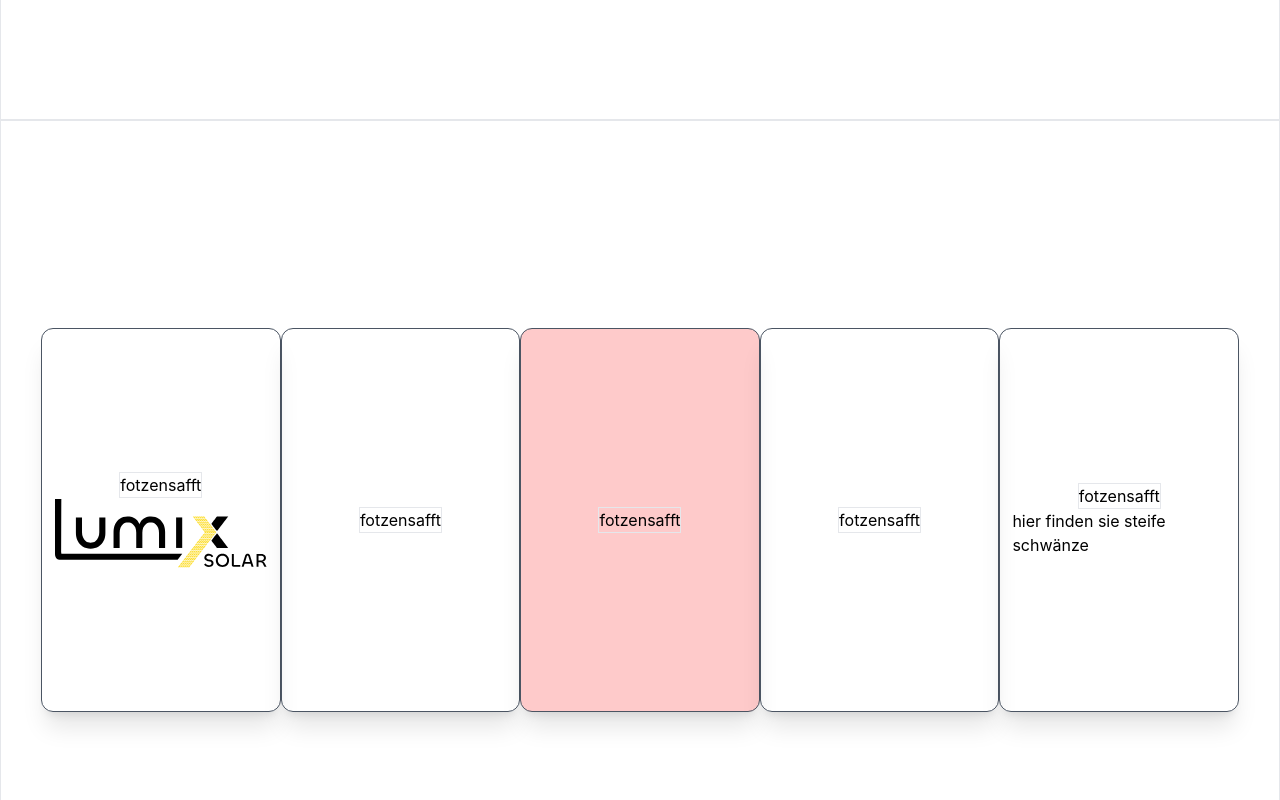
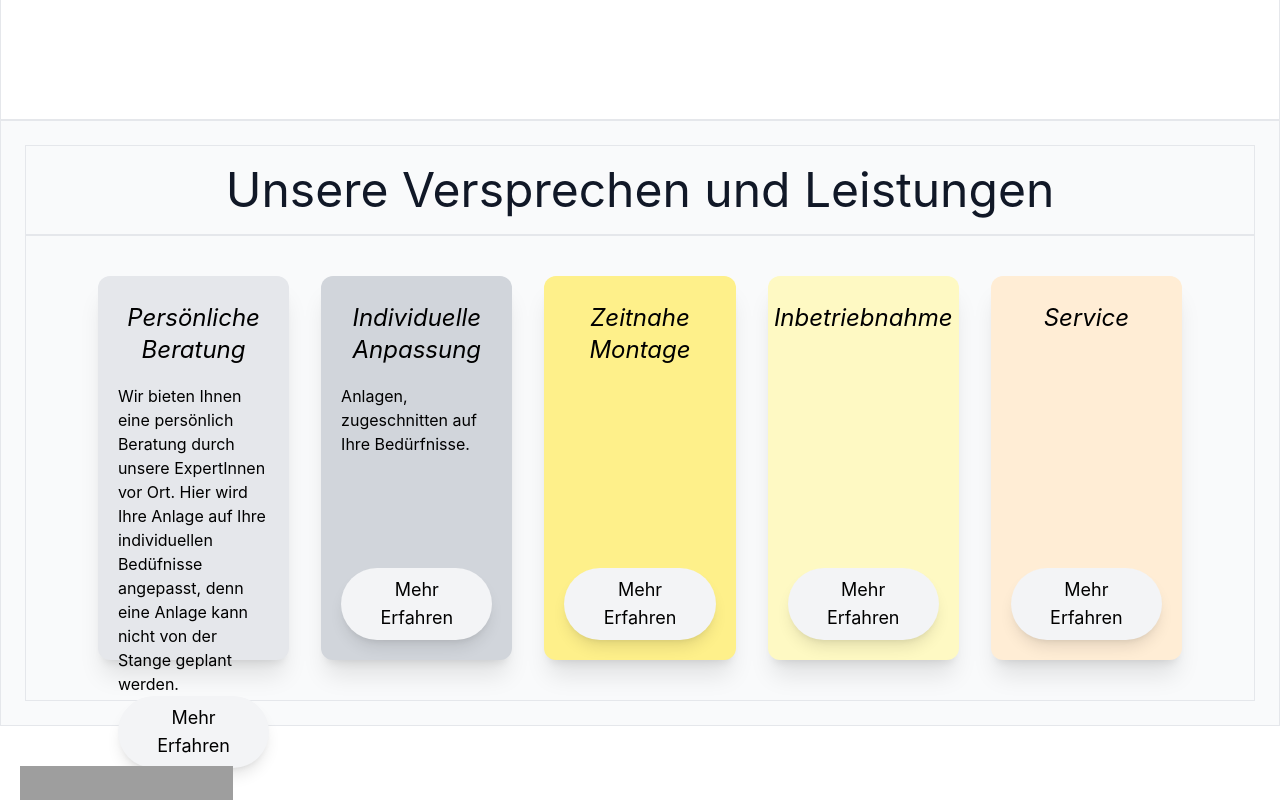
Before and after one commit to oskarlatussek/Lumix-website-new, a Next.js app: page / in a window 1280 px wide. Shown: the part 680-1480 px from the top of the page. Built offline with nearby package versions, Linux system fonts and the light colour scheme; grey boxes are pictures that could not be loaded.

Commit message:
dsdf. serv

```diff
--- a/components/Card.tsx
+++ b/components/Card.tsx
@@ -1,17 +1,23 @@
-const Card = ({title,text,classes,img_src}:any) => {
+const Card = ({ title, text, classes, img_src, button }: any) => {
 
     return (
 
 
-        <div className={`border w-72 h-96 ${classes} rounded-xl border-gray-600 shadow-xl hover:scale-105 transition duration-100 ease-in-out p-3 flex flex-col items-center justify-center`}>
-            <p className="border">
-            {title}
+        <div className={`w-1/6 h-96 ${classes} justify-between rounded-xl shadow-xl hover:scale-105 transition duration-100 ease-in-out p-5 flex flex-col items-center `}>
+            <div className="flex flex-col space-y-3">
+                <p className="text-2xl text-center object-top font-WorkSans italic py-1.5">
+                    {title}
 
-            </p>
-            <p>
-            {text}
-            </p>
+                </p>
+                <p className="text-base font-WorkSans">
+                    {text}
+                </p>
+            </div>
             <img src={img_src} alt="" />
+            <div className=" bg-gray-100 p-2 px-4 text-lg font-WorkSans shadow-lg text-center rounded-full">
+                {button}
+            </div>
+
 
 
 
--- a/components/Promiss.tsx
+++ b/components/Promiss.tsx
@@ -3,14 +3,20 @@ import Card from "./Card"
 const Promiss = () => {
 
     return (
-        <div className="border w-full min-h-screen flex justify-evenly p-10 items-center">
+        <div className="w-full border h-full p-6 bg-gray-50 ">
+<p className="border text-center font-WorkSans pt-5 pb-5 text-5xl font-normal antialiased text-gray-900">
+                Unsere Versprechen und Leistungen
+            </p>
+
+        <div className="border w-full flex justify-evenly p-10 items-center">
 
 
-        <Card title="fotzensafft" text="" img_src="/Logos/lumix-logo_gr.svg"/>
-        <Card title="fotzensafft" text=""/>
-        <Card title="fotzensafft" text="" classes="bg-red-200"/>
-        <Card title="fotzensafft" text=""/>
-        <Card title="fotzensafft" text="hier finden sie steife schwänze"/>
+        <Card title="Persönliche Beratung" classes="bg-gray-200" text="Wir bieten Ihnen eine persönlich Beratung durch unsere ExpertInnen vor Ort. Hier wird Ihre Anlage auf Ihre individuellen Bedüfnisse angepasst, denn eine Anlage kann nicht von der Stange geplant werden." button="Mehr Erfahren"/>
+        <Card title="Individuelle Anpassung" classes="bg-gray-300" text="Anlagen, zugeschnitten auf Ihre Bedürfnisse." button="Mehr Erfahren"/>
+        <Card title="Zeitnahe Montage" text="" classes="bg-yellow-200"button="Mehr Erfahren"/>
+        <Card title="Inbetriebnahme" classes="bg-yellow-100"text=""button="Mehr Erfahren"/>
+        <Card title="Service" classes="bg-orange-100" text="" button="Mehr Erfahren"/>
+        </div>
         </div>
     )
 
```
